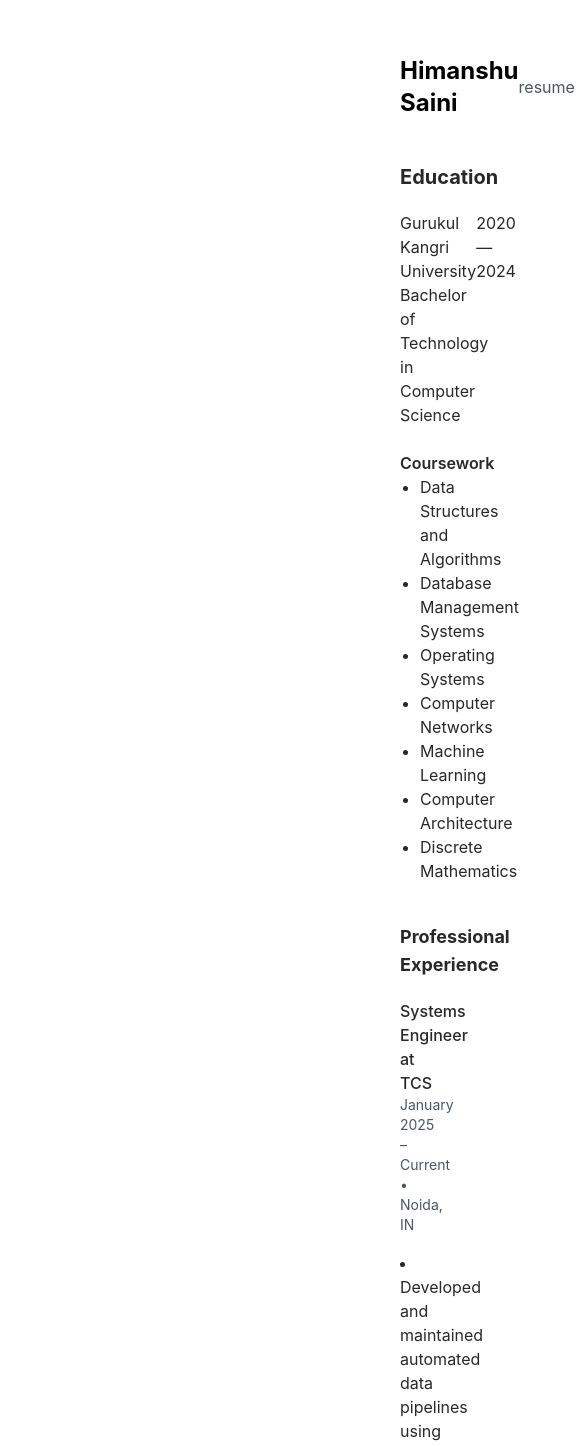
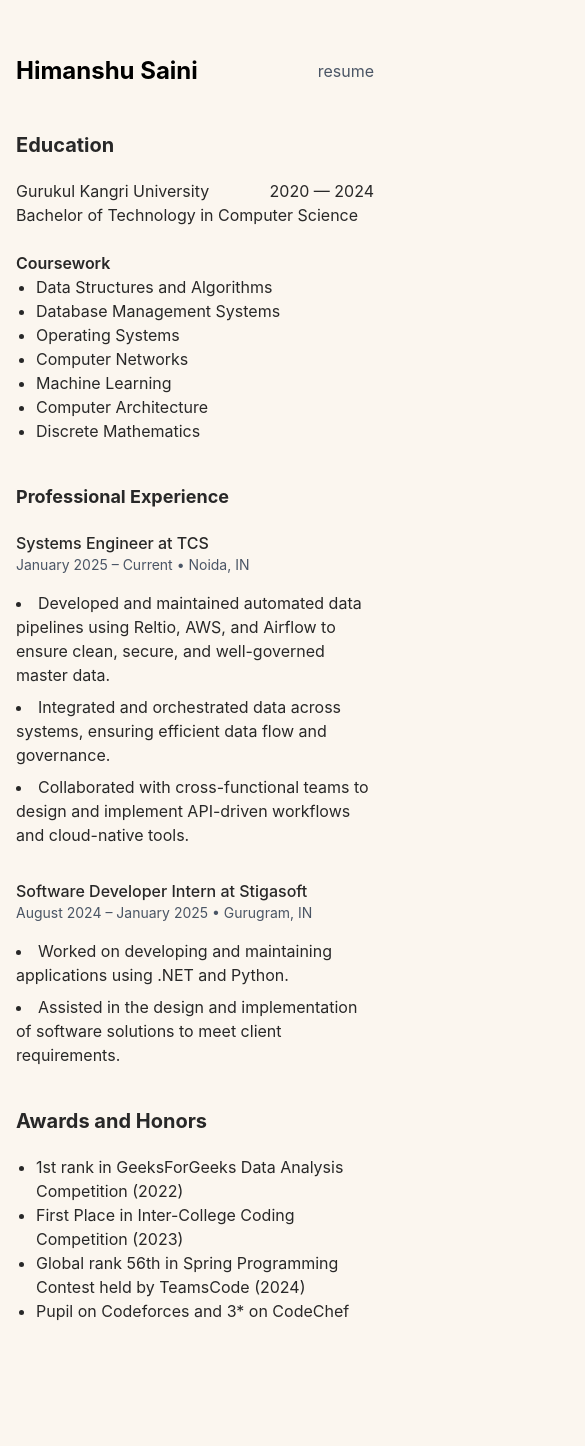
Before and after one commit to manish-gkv/Himanshu-Portfolio, a Next.js app: page /resume in a window 390 px wide. Shown: the part 105-1551 px from the top of the page, 585 px wide, since content can reach past the window. Built offline with nearby package versions, Linux system fonts and the light colour scheme.

Commit message:
Added responsiveness

```diff
--- a/src/app/globals.css
+++ b/src/app/globals.css
@@ -1,7 +1,7 @@
 @import url('https://fonts.googleapis.com/css2?family=Newsreader:ital,wght@0,400;1,400&display=swap');
 @import "tailwindcss";
 :root {
-  --background: #ffffff;
+  --background: #fbf6ef;
   --foreground: rgb(40 40 40);
   --color-background: var(--background);
   --color-foreground: var(--foreground);
--- a/src/app/page.js
+++ b/src/app/page.js
@@ -7,7 +7,7 @@ import SocialMediaSection from "@/components/SocialMediaSection";
 // This is the main entry point for the home page of the application.
 export default function Home() {
   return (
-    <div className="px-100 pb-20 text-md">
+    <div className="px-4 sm:px-6 md:px-50 lg:px-50 xl:px-100 2xl:px-100 pb-20 text-base sm:text-lg">
       <Hero />
       <ProjectSection />
       <MiddleSection />
--- a/src/app/resume/page.js
+++ b/src/app/resume/page.js
@@ -1,7 +1,7 @@
 export default function Resume(){
     return (
-        <>
-        <div className="px-100 text-md mt-10">
+        <div className="px-4 sm:px-6 md:px-50 lg:px-50 xl:px-100 2xl:px-100 pb-20 text-base sm:text-lg">
+        <div className="text-md mt-10">
             <div className="font-bold text-xl pb-5">Education</div>
             <div className="flex justify-between items-ends">
                 <p>Gurukul Kangri University</p>
@@ -25,7 +25,7 @@ export default function Resume(){
             </div>
         </div>
 
-        <div className="px-100 text-md mt-10">
+        <div className="text-md mt-10">
             <div className="font-bold text-lg pb-5">Professional Experience</div>
             <div className="mb-8">
                 <h3 className="font-medium">
@@ -67,7 +67,7 @@ export default function Resume(){
             </div>
         </div>
 
-        <div className="px-100 text-md mt-10 pb-10">
+        <div className="text-md mt-10 pb-10">
             <div className="font-bold text-xl pb-5">Awards and Honors</div>
             <ul className="list-disc pl-5">
                 <li>1st rank in GeeksForGeeks Data Analysis Competition (2022)</li>
@@ -76,6 +76,6 @@ export default function Resume(){
                 <li>Pupil on Codeforces and 3* on CodeChef</li>
             </ul>
         </div>
-    </>
+    </div>
     );
 }
--- a/src/components/navbar.js
+++ b/src/components/navbar.js
@@ -3,7 +3,7 @@ import Link from 'next/link'
 export default function NavBar() {
   return (
     <>
-        <nav className="pt-40 pb-1 px-100 ">
+        <nav className="pt-40 pb-1 px-4 sm:px-6 md:px-50 lg:px-50 xl:px-100 2xl:px-100">
             <div className="container mx-auto flex justify-between items-center">
             <Link href="/" className="text-2xl text-black font-bold">
                 Himanshu Saini
```
